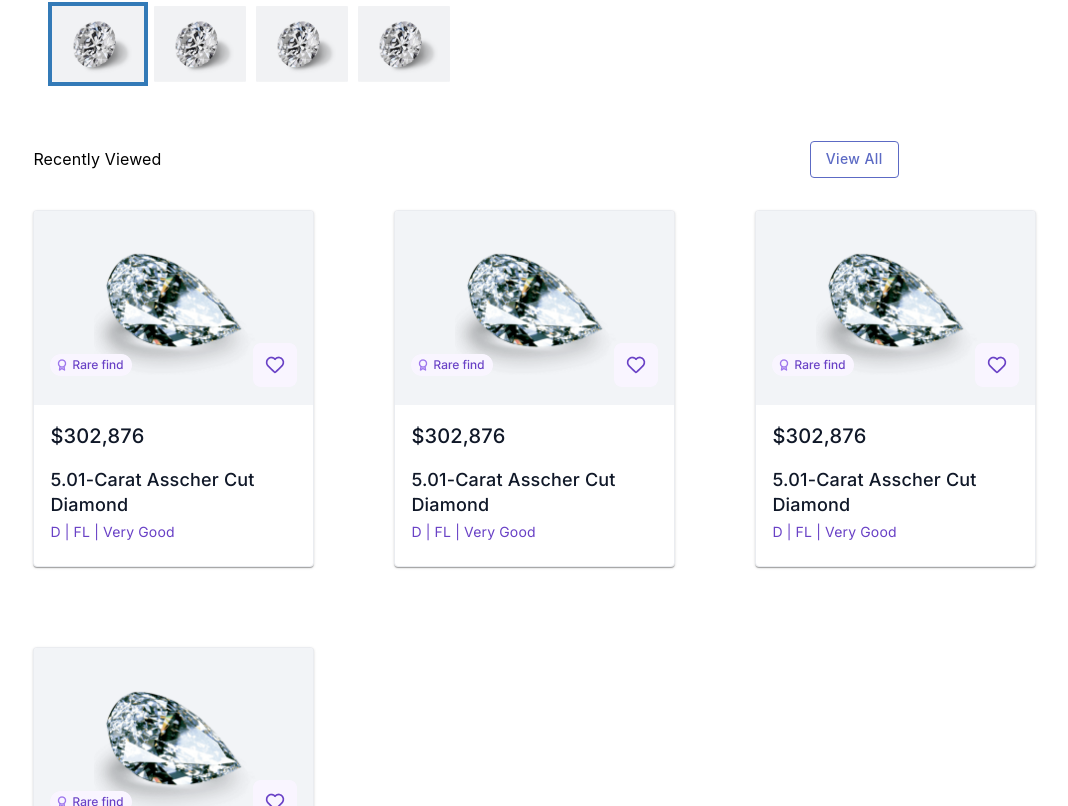
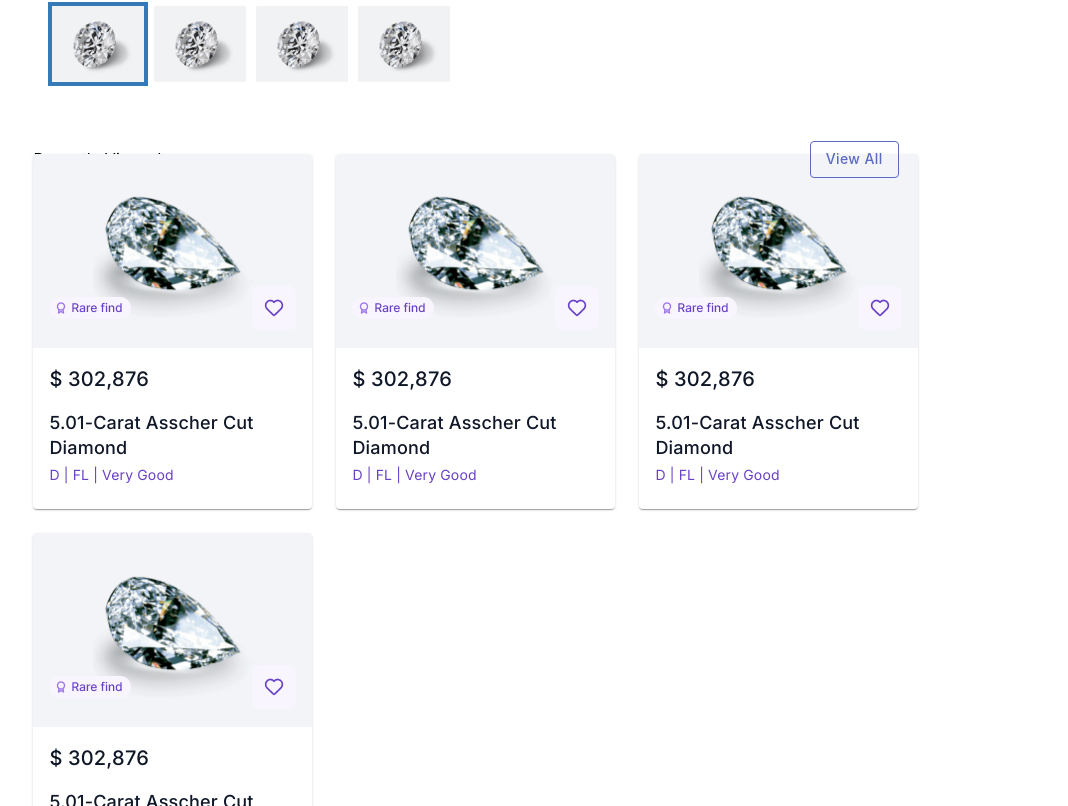
Before and after one commit to binyaalex/diamonds, a React (Create React App) app: page /productdetails in a window 1280 px wide. Shown: the part 574-1380 px from the top of the page, without its empty margins (69-1137 px from the left). Built offline with nearby package versions, Linux system fonts and the light colour scheme.

Commit message:
add gallery2

```diff
--- a/src/components/cardList/Card.js
+++ b/src/components/cardList/Card.js
@@ -1,5 +1,8 @@
 import styles from './Card.module.scss';
 import * as React from 'react';
+import { useNavigate } from "react-router-dom";
+
+//mui
 import { styled } from '@mui/material/styles';
 import Card from '@mui/material/Card';
 import CardHeader from '@mui/material/CardHeader';
@@ -10,7 +13,7 @@ import IconButton, { IconButtonProps } from '@mui/material/IconButton';
 import Typography from '@mui/material/Typography';
 import FavoriteIcon from '@mui/icons-material/Favorite';
 import ShareIcon from '@mui/icons-material/Share';
-
+//assets
 import favorit from '../../assets/images/cardFavorit.png'
 import rare from '../../assets/images/rare.png'
 
@@ -29,15 +32,20 @@ const ExpandMore = styled((props: ExpandMoreProps) => {
   }),
 }));
 
-export default function RecipeReviewCard({img}) {
+export default function RecipeReviewCard({ img, product }) {
   const [expanded, setExpanded] = React.useState(false);
+  const navigate = useNavigate();
+  // console.log(product.price);
+  const price = product.price?.toLocaleString() || null
+  // console.log(price);
 
   const handleExpandClick = () => {
     setExpanded(!expanded);
   };
 
   return (
-    <Card sx={{ maxWidth: 279, border: '1px solid #EAECF0' }}>
+    <Card sx={{ maxWidth: 279, border: '1px solid #EAECF00', cursor: 'pointer' }} onClick={() => navigate('/productdetails')}
+    >
       <CardMedia
         className={styles.cardImg}
         component="img"
@@ -55,13 +63,14 @@ export default function RecipeReviewCard({img}) {
           </IconButton>
         </CardActions>
         <Typography className={styles.cardPrice} variant="body1" color="text.secondary">
-            $302,876
+          {`$ ${price ? price : '302,876'}`}
+          {/* {`$${product?.price.toLocaleString() || '32,876'}`} */}
         </Typography>
         <Typography className={styles.cardTitle} variant="body2" color="text.secondary">
           5.01-Carat Asscher Cut Diamond
         </Typography>
         <Typography className={styles.cardDespriction} variant="body2" color="text.secondary">
-            D  | FL | Very Good
+          {product?.color || 'D'}  | {product?.clarity || 'FL'} | {product?.cut || 'Very Good'}
         </Typography>
       </CardContent>
     </Card>
--- a/src/components/cardList/CardList.js
+++ b/src/components/cardList/CardList.js
@@ -10,17 +10,17 @@ import Card from "./Card";
 
 import cardDiamond from "../../assets/images/cardDiamond.png";
 
-export default function CardList(props) {
+export default function CardList({ products }) {
   const navigate = useNavigate();
-  const cardsArr = [1, 2, 3, 4];
-
+  const cardsArr = products || [1, 2, 3, 4];
+  // console.log(cardsArr);
   return (
-    <Grid style={{marginTop: '-48px'}} container spacing={10}>
-        {cardsArr.length > 0
-        ? cardsArr.map((id) => (
-            <Grid key={id} item>
-                <Card img={cardDiamond} />
-            </Grid>
+    <Grid style={{ marginTop: '-48px' }} container spacing={3}>
+      {cardsArr.length > 0
+        ? cardsArr.map((product, i) => (
+          <Grid key={i} item>
+            <Card img={cardDiamond} product={product} />
+          </Grid>
         ))
         : "No merchants"}
     </Grid>
--- a/src/components/home/Results.js
+++ b/src/components/home/Results.js
@@ -226,7 +226,7 @@ const Results = () => {
           //   BaseCheckbox: Compare
           // }}
           />
-        ) : (<CardList />)}
+        ) : (<CardList products={filteredRows} />)}
       </Box>
 
       {/* : <CardList />      } */}
```
Lines whose indentation alone changed are shown as unchanged.
